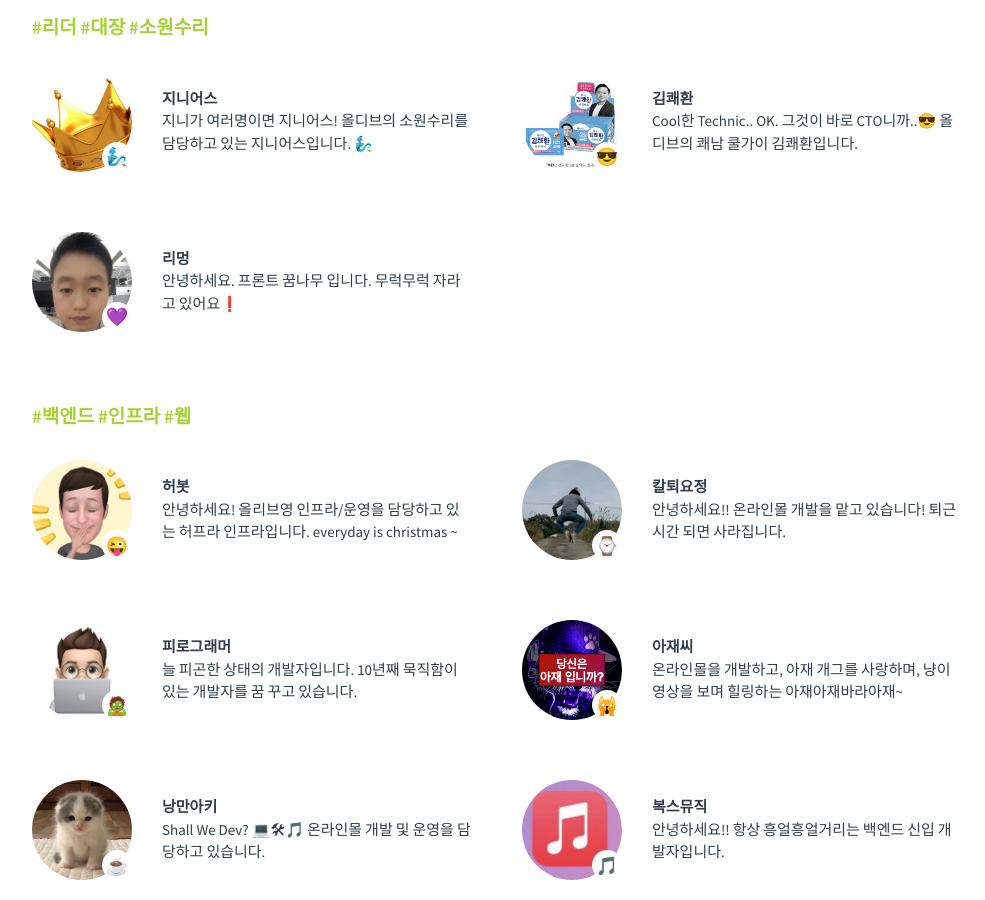
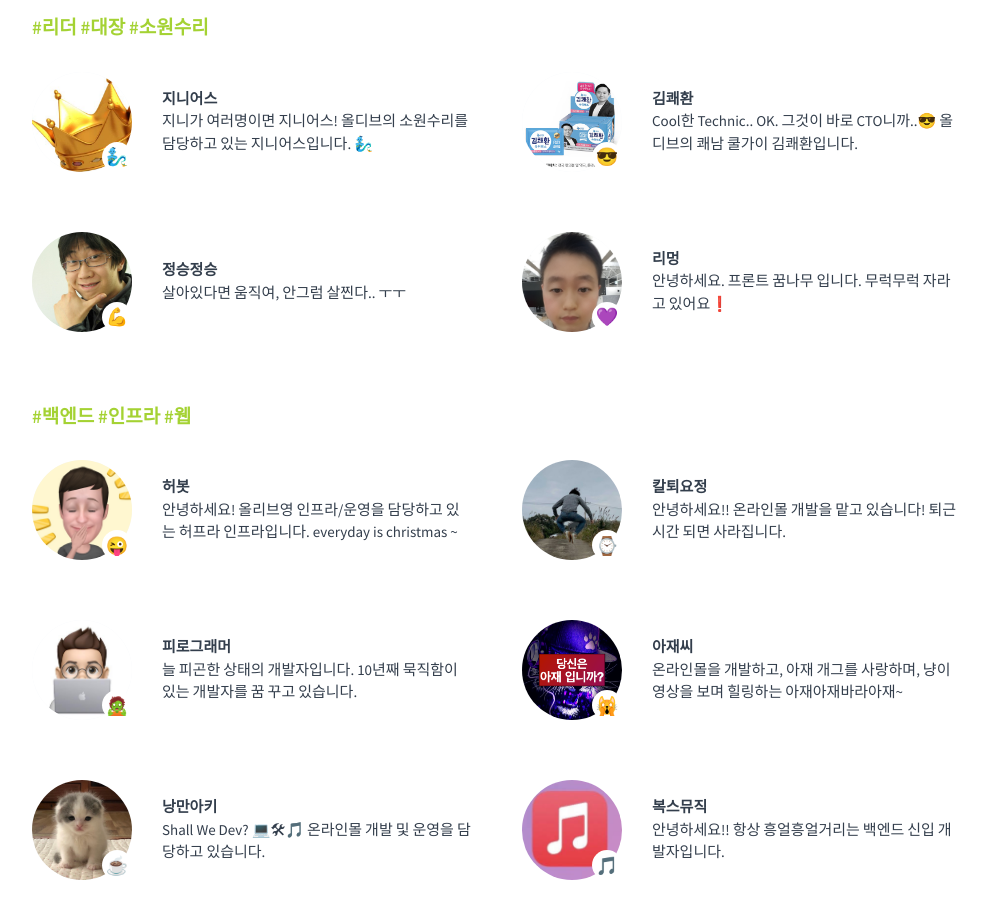
Before and after one commit to tedpark/oy-alldev.github.io, a Jekyll site: the page built from about/index.md, in a window 1280 px wide and 900 px high, scrolled down 1440 px. Shown: the whole window, without its empty margins (143-1128 px from the left). Built offline with Jekyll 4.4.1, drawn with Linux system fonts in a browser that asks for light colours.

Commit message:
[feature] 834981 profile upload

```diff
--- a/_data/members.yml
+++ b/_data/members.yml
@@ -132,3 +132,9 @@
   name: 김쾌환
   comment: Cool한 Technic.. OK. 그것이 바로 CTO니까..😎 올디브의 쾌남 쿨가이 김쾌환입니다.
   group: leader
+
+- id: 834981
+  emoji: 💪
+  name: 정승정승
+  comment: 살아있다면 움직여, 안그럼 살찐다.. ㅜㅜ
+  group: leader
```
Also changed, not shown: about/img/834981.png (added).
